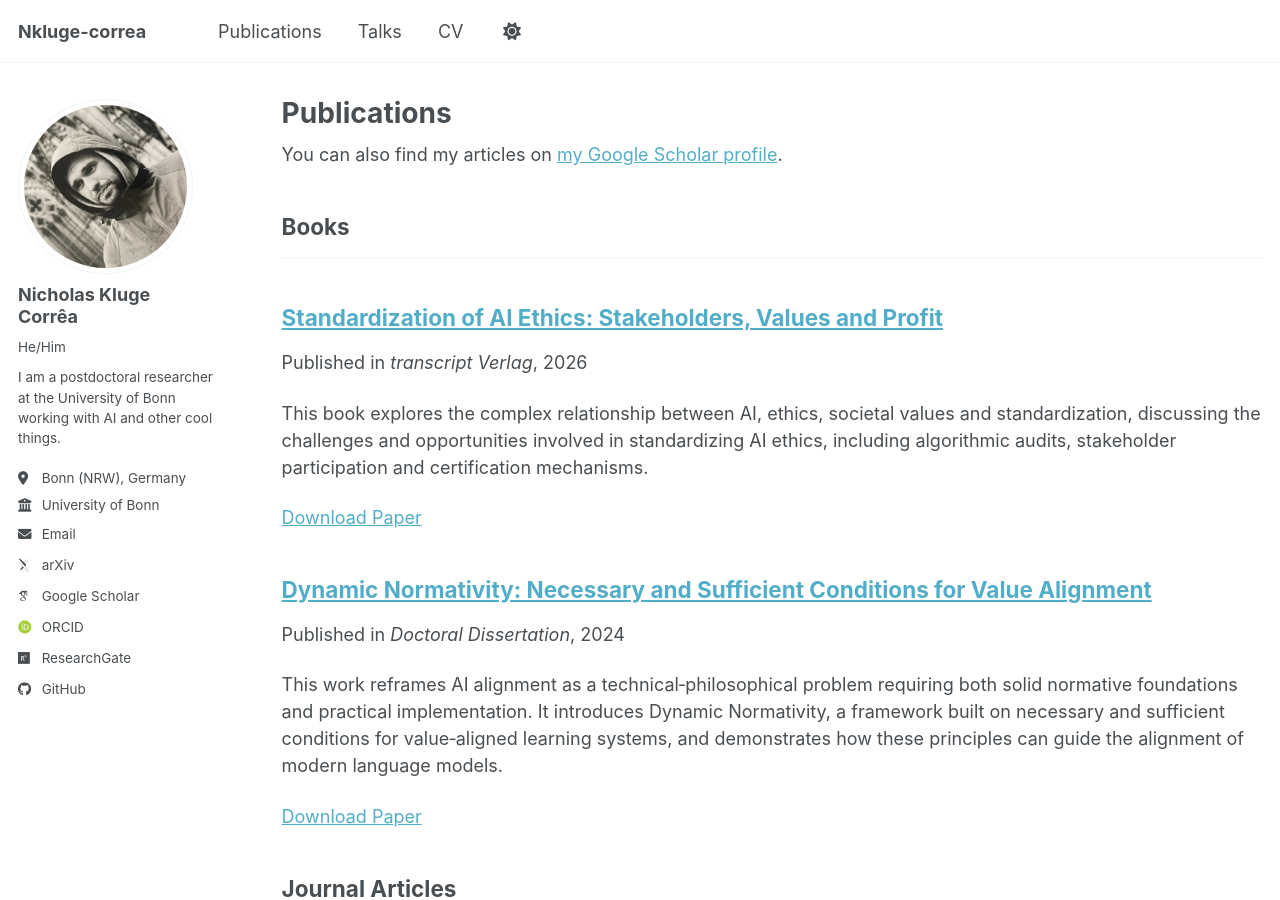
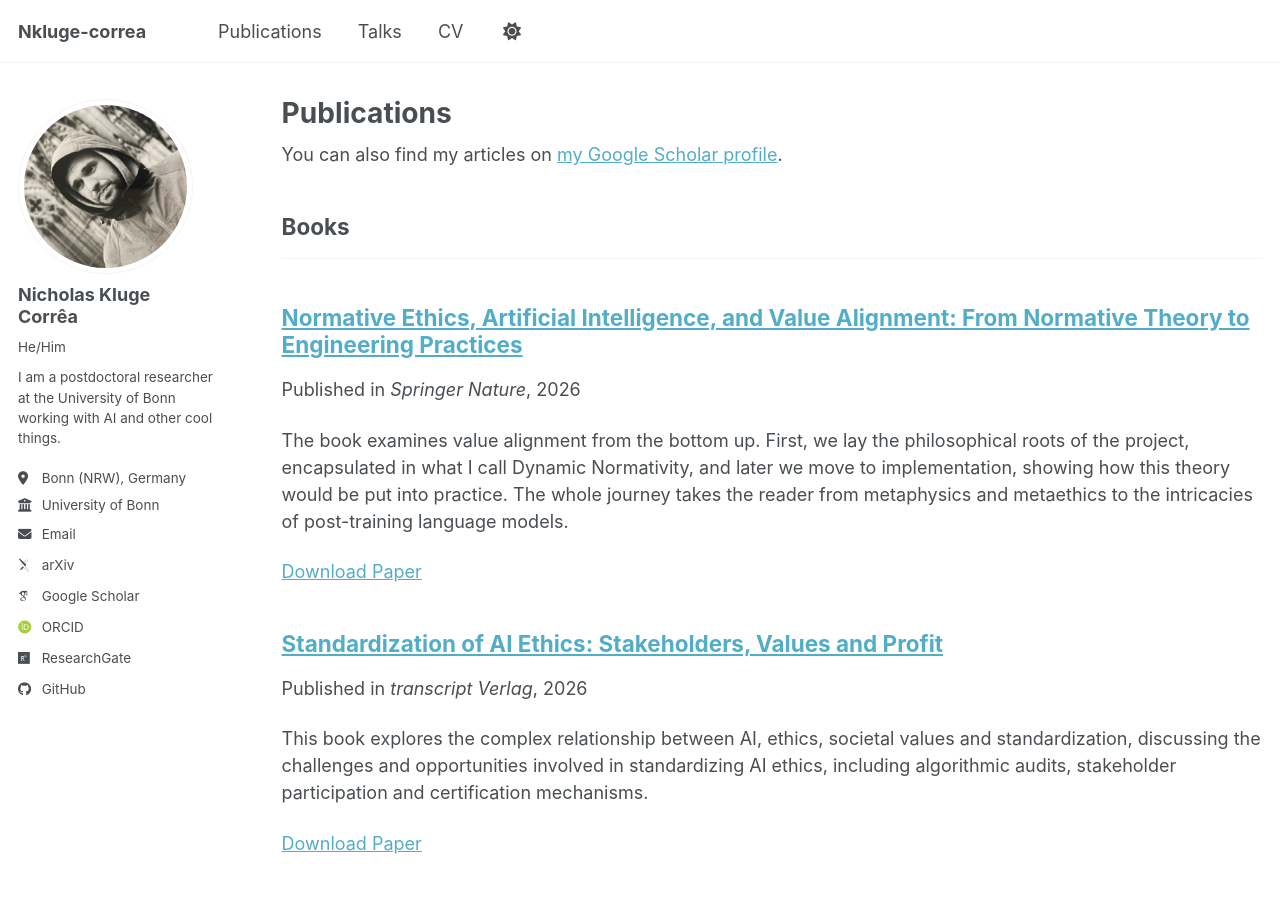
Before and after one commit to Nkluge-correa/Nkluge-correa.github.io, a Jekyll site: the page built from _pages/publications.html, in a window 1280 px wide and 900 px high. Built offline with Jekyll 4.4.1, drawn with Linux system fonts in a browser that asks for light colours; some web fonts are replaced; a script bundle is joined from its source files by our own code; library files that are not in the unit come from our copies.

Commit message:
added book publication -> Normative Ethics, Artificial Intelligence, and Value Alignment: From Normative Theory to Engineering Practices

````diff
--- /dev/null
+++ b/_publications/2026-05-21-normative-ethics-artificial-intelligence-value-alignment.md
@@ -0,0 +1,33 @@
+---
+title: " Normative Ethics, Artificial Intelligence, and Value Alignment: From Normative Theory to Engineering Practices"
+collection: publications
+category: books
+permalink: /publication/2026-05-21-normative-ethics-artificial-intelligence-value-alignment
+excerpt: 'The book examines value alignment from the bottom up. First, we lay the philosophical roots of the project, encapsulated in what I call Dynamic Normativity, and later we move to implementation, showing how this theory would be put into practice. The whole journey takes the reader from metaphysics and metaethics to the intricacies of post-training language models.'
+date: 2026-05-21
+venue: 'Springer Nature'
+paperurl: 'https://link.springer.com/book/10.1007/978-3-032-22150-6'
+---
+
+**Abstract**
+
+This book brings normative ethical theory to AI system development. It shows how we can align artificial intelligence (AI) systems with normative human values by training AI to follow human goals and values. It specifies these normative ethical and philosophical foundations. It then provides techniques to implement these values using state-of-the-art methods for aligning general-purpose language systems. All of this is introduced in a straightforward way through the book's original concept of dynamic normativity. This book is useful for advanced students and researchers in the fields of the ethics of technology, artificial intelligence, and responsible innovation, as well as technology professionals and policymakers seeking to direct artificial intelligence towards common virtues and the public good.
+
+**BibTeX**
+
+```bibtex
+@book{correa2026normative,
+  author    = {Nicholas Kluge Corr{\^e}a},
+  title     = {Normative Ethics, Artificial Intelligence, and Value Alignment},
+  subtitle  = {From Normative Theory to Engineering Practices},
+  series    = {The International Library of Ethics, Law and Technology},
+  publisher = {Springer Cham},
+  year      = {2026},
+  isbn      = {978-3-032-22149-0},
+  eisbn     = {978-3-032-22150-6},
+  doi       = {10.1007/978-3-032-22150-6},
+  url       = {https://doi.org/10.1007/978-3-032-22150-6},
+  pages     = {XVII--204},
+  edition   = {1}
+}
+```
````
Also changed, not shown: _pages/about.md (+2 -2 lines).
